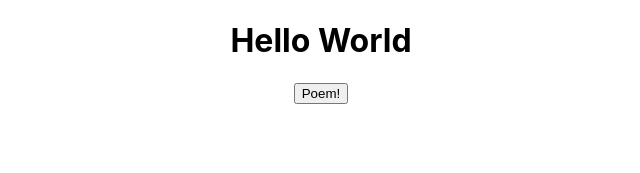
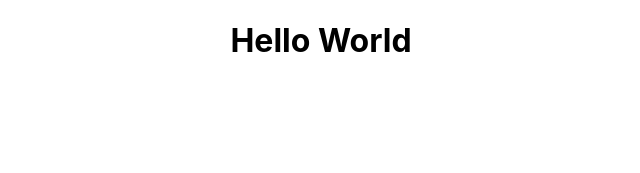
Before and after one commit to Timrin/da395a-project, a React (Create React App) app: page / in a window 1280 px wide. Shown: the top 173 px of the page, without its empty margins (319-959 px from the left). Built offline with nearby package versions, Linux system fonts and the light colour scheme.

Commit message:
Removed testing code and set functions as export

```diff
--- a/src/components/App.js
+++ b/src/components/App.js
@@ -1,11 +1,9 @@
 import './App.css';
-import { getPoem } from '../localStorage_util';
 
 function App() {
   return (
     <div className="App">
       <h1>Hello World</h1>
-      <button onClick={() => getPoem()}>Poem!</button>
     </div>
   );
 }
--- a/src/localStorage_util.js
+++ b/src/localStorage_util.js
@@ -1,12 +1,4 @@
-export function getPoem(){
-    fetch('https://poetrydb.org/random')
-        .then(response => response.json())
-        .then(poem => {
-            writePoemToLocalStorage(poem);
-        })
-}
-
-function writePoemToLocalStorage(inPoem){
+export function writePoemToLocalStorage(inPoem){
     const poems = readPoemsFromLocalStorage();
 
     poems.push({
@@ -20,7 +12,7 @@ function writePoemToLocalStorage(inPoem){
 
 }
 
-function readPoemsFromLocalStorage(){
+export function readPoemsFromLocalStorage(){
     let poems = localStorage.getItem("poems");
 
     if(poems == null){
```
